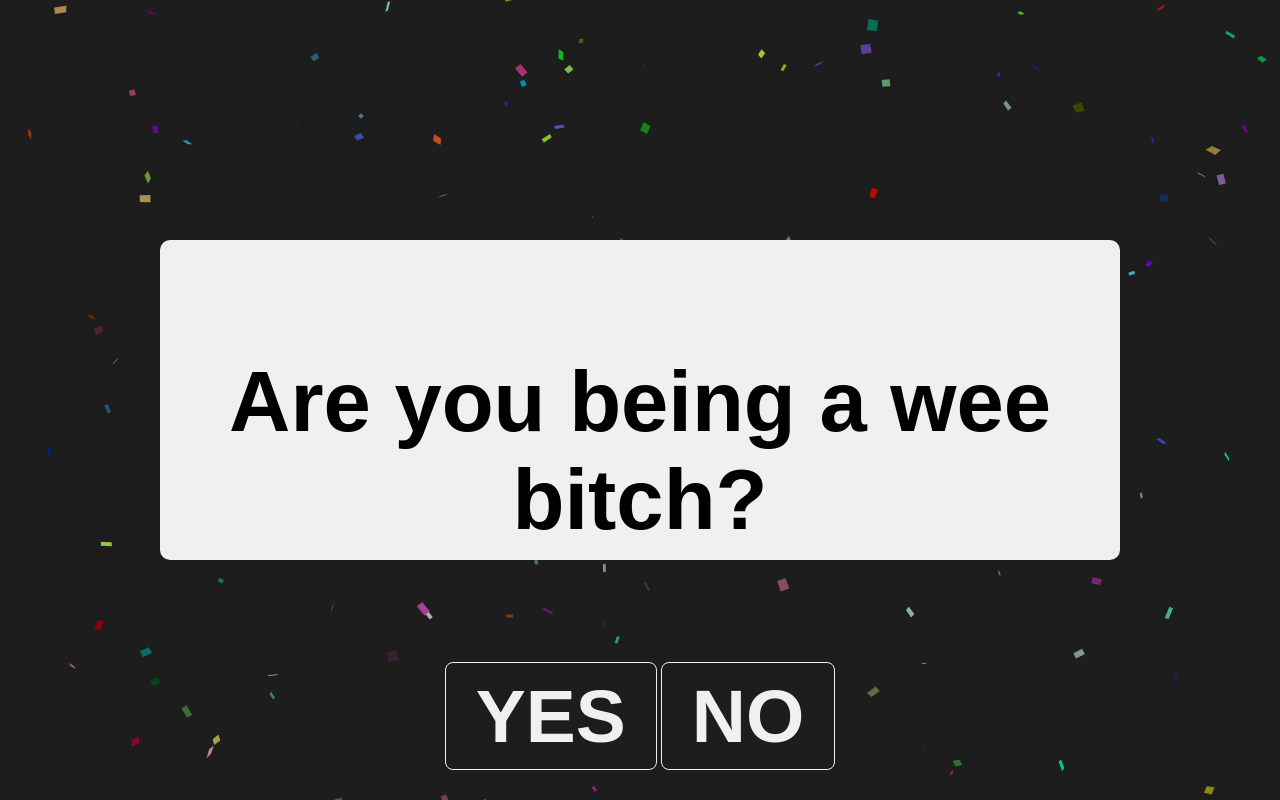
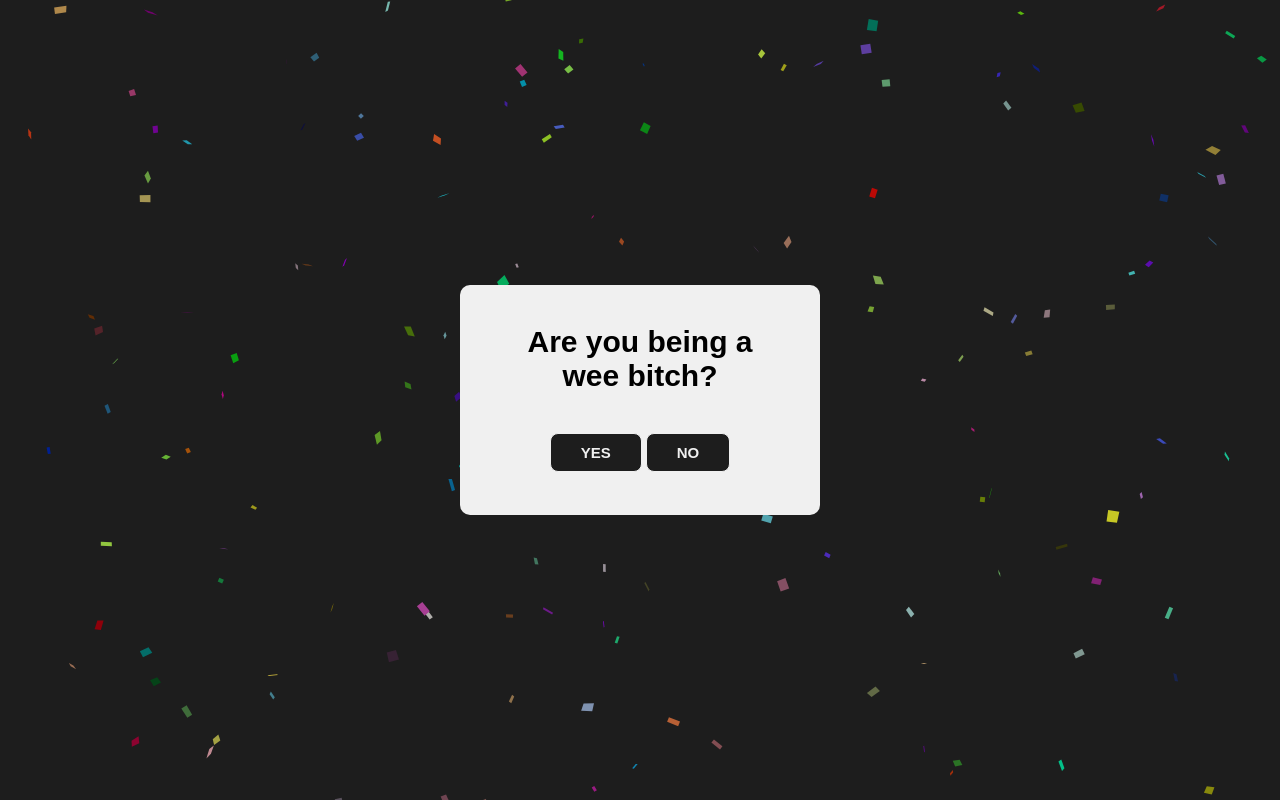
Before and after one commit to weebitch/weebitch.github.io, a plain HTML site: page index.html in a window 1280 px wide. Drawn offline with nearby package versions, Linux system fonts and the light colour scheme; a web font is replaced by a local one.

Commit message:
Add responsiveness

```diff
--- a/index.html
+++ b/index.html
@@ -5,6 +5,7 @@
     <link rel="preconnect" href="https://fonts.gstatic.com" crossorigin>
     <link href="https://fonts.googleapis.com/css2?family=Sour+Gummy:ital,wght@0,100..900;1,100..900&display=swap" rel="stylesheet">
     <script src="https://cdnjs.cloudflare.com/ajax/libs/jquery/3.3.1/jquery.min.js"></script>
+    <meta name="viewport" content="width=device-width, initial-scale=1">
 </head>
 <html>
 <body>
--- a/main.css
+++ b/main.css
@@ -9,7 +9,8 @@ h4 {
     font-style: normal;
     font-variation-settings:
       "wdth" 100;
-    font-size: 85px;
+    font-size: 33px;
+    padding: 0 40px;
 }
 
 button {
@@ -18,7 +19,7 @@ button {
     font-weight: 600;
     font-style: normal;
     font-variation-settings: "wdth" 100;
-    font-size: 75px;
+    font-size: 22px;
     color: rgb(240, 240, 240);
     background: #1d1d1d;
     border: 1px solid rgb(240, 240, 240);
@@ -31,8 +32,8 @@ button:hover {
 }
 
 .container {
-    width: 75%;
-    height: 40%;
+    width: 290px;
+    height: 280px;
     position: absolute;
     margin: auto;
     left: 0;
@@ -87,6 +88,21 @@ button:hover {
     pointer-events: none;
 }
 
+@media (min-width:800px) {
+    .container {
+        width: 360px;
+        height: 230px;
+    }
+
+    h4 {
+        font-size: 30px;
+    }
+
+    button {
+        font-size: 15px;
+    }
+}
+
 @media (min-width:1500px) {
     .container {
         width: 460px;
```
